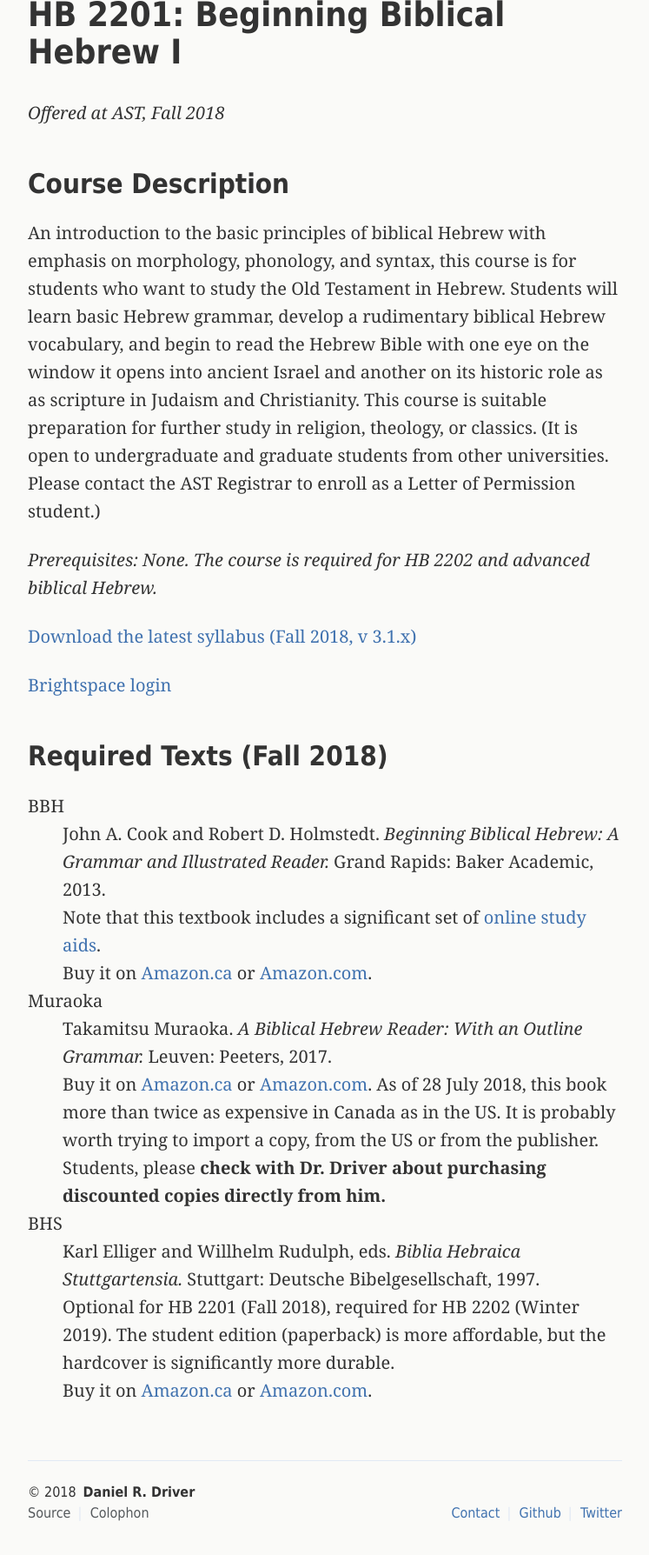
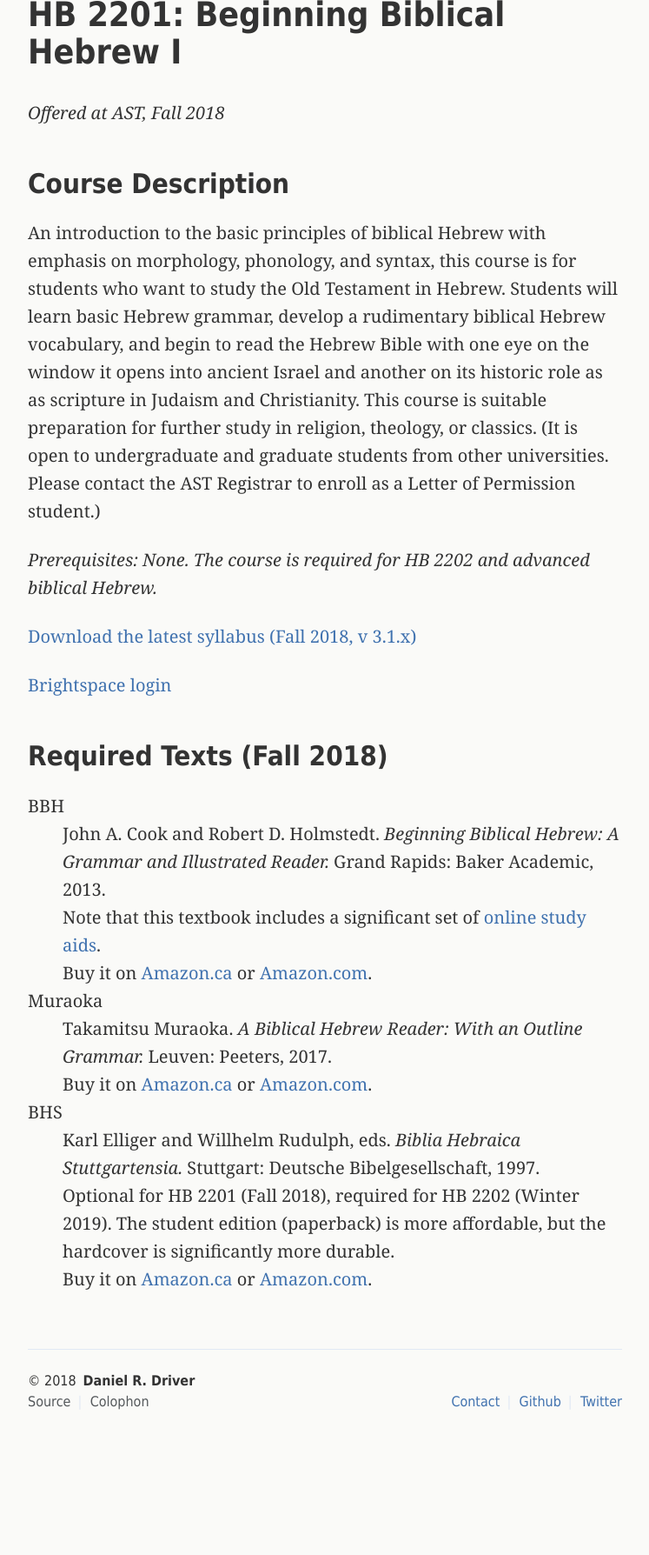
Before and after one commit to danieldriver/danieldriver.github.io, a Jekyll site: the page built from _pages/hb-2201.md, in a window 1280 px wide, cut to the strip 104-1952 px from the top of the page. Shown: the top 1788 px of the strip at 87% size, without its empty margins (266-1013 px from the left). Built offline with Jekyll 4.4.1, drawn with Linux system fonts in a browser that asks for light colours; after the commit the page ends 1824 px from its top, so only the background shows below that.

Commit message:
shorten book-buying advice

```diff
--- a/_pages/hb-2201.md
+++ b/_pages/hb-2201.md
@@ -35,7 +35,7 @@ BBH
 
 Muraoka
 : Takamitsu Muraoka. *A Biblical Hebrew Reader: With an Outline Grammar.* Leuven: Peeters, 2017.
-: Buy it on [Amazon.ca](https://amzn.to/2NSJ1gt) or [Amazon.com](https://amzn.to/2uW4hec). As of 28 July 2018, this book more than twice as expensive in Canada as in the US. It is probably worth trying to import a copy, from the US or from the publisher. Students, please **check with Dr. Driver about purchasing discounted copies directly from him.**
+: Buy it on [Amazon.ca](https://amzn.to/2NSJ1gt) or [Amazon.com](https://amzn.to/2uW4hec).
 
 BHS
 : Karl Elliger and Willhelm Rudulph, eds. *Biblia Hebraica Stuttgartensia.* Stuttgart: Deutsche Bibelgesellschaft, 1997.
```
